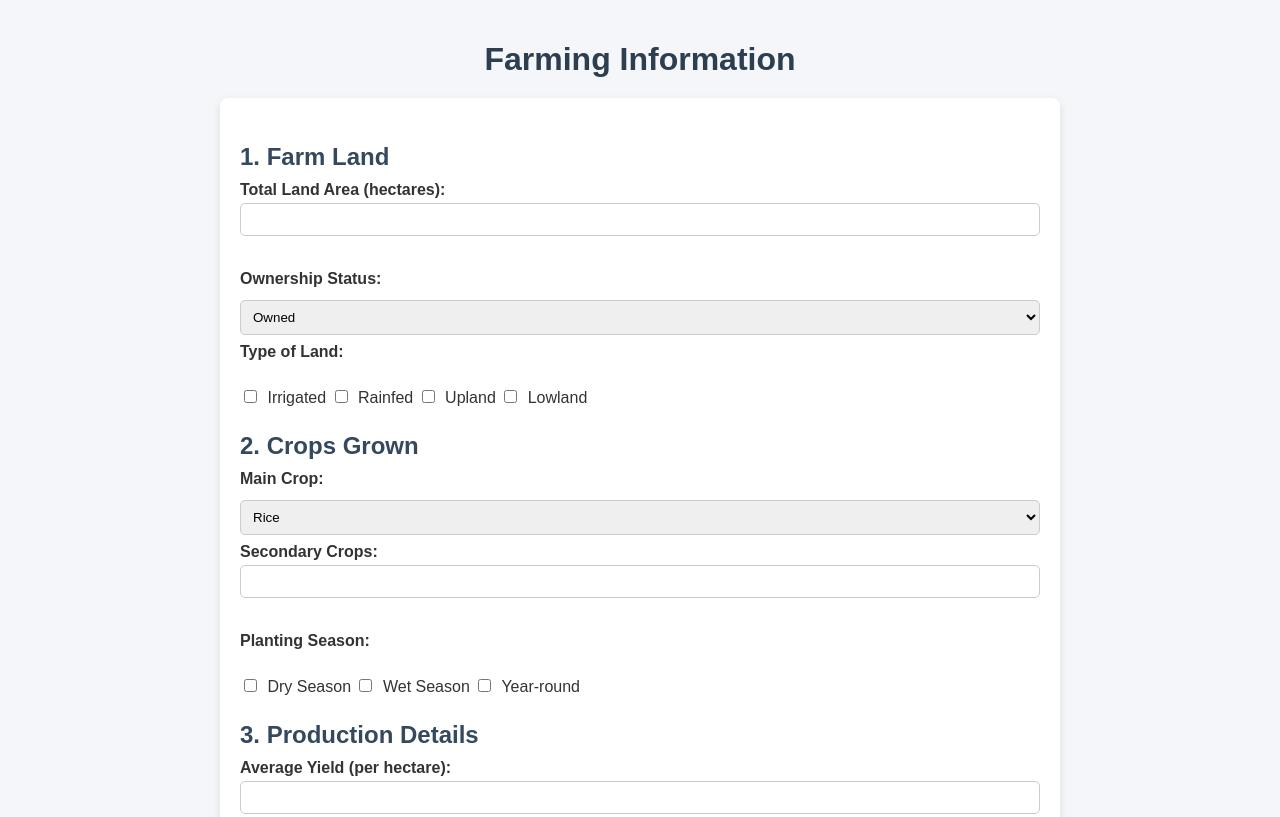
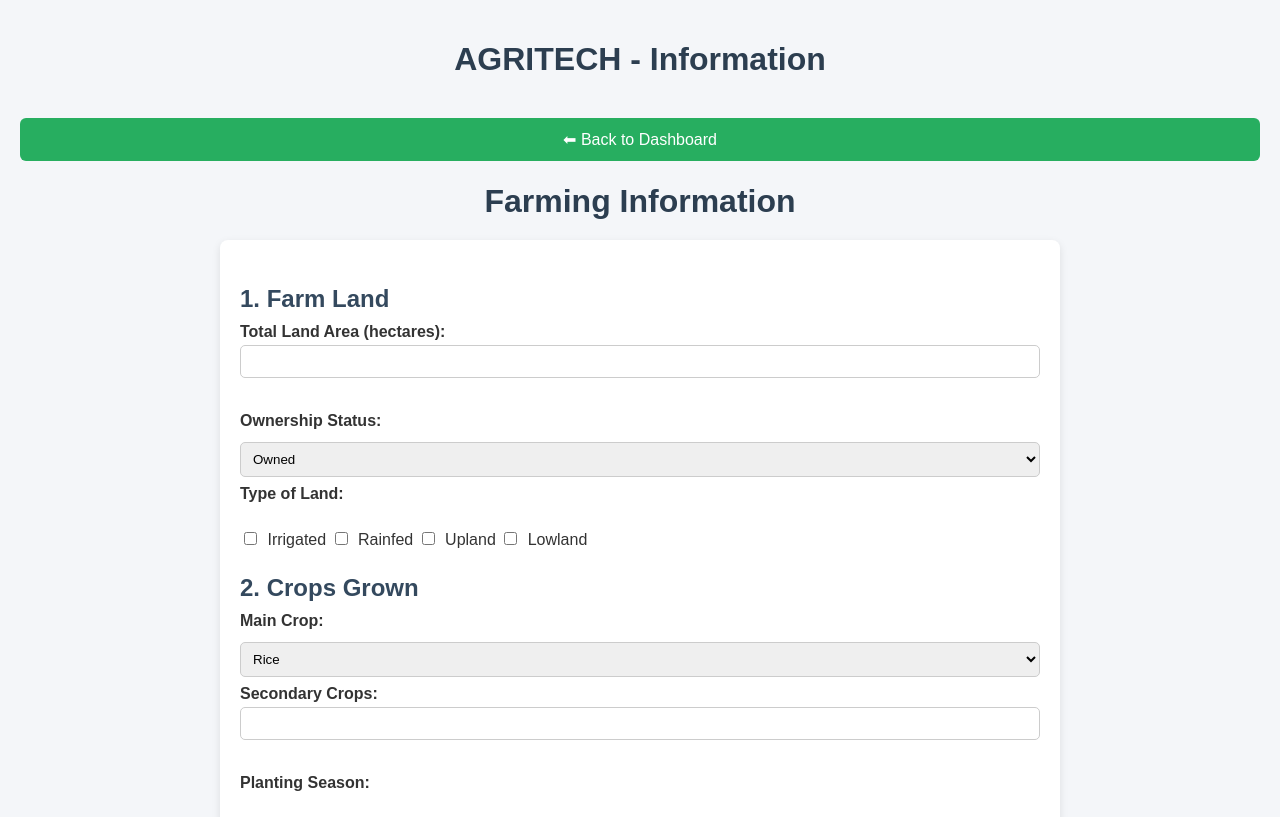
Before and after one commit to smartcropmonitoring-bot/AGRITECHv2.0, a website: page src/Screens/Farming.html in a window 1280 px wide. Shown: the top 817 px of the page. Drawn offline with Linux system fonts and the light colour scheme.

Commit message:
Update Farming.html

```diff
--- a/src/Screens/Farming.html
+++ b/src/Screens/Farming.html
@@ -5,6 +5,11 @@
   <title>Farming - AGRITECH</title>
   <link rel="stylesheet" href="Farming.css">
 </head>
+  <header class="topbar">
+    <h1>AGRITECH - Information</h1>
+    <button onclick="window.location.href='Dashboard.html'" class="backBtn">⬅ Back to Dashboard</button>
+  </header>
+
 <body>
   <h1>Farming Information</h1>
   <form id="farmingForm">
```
